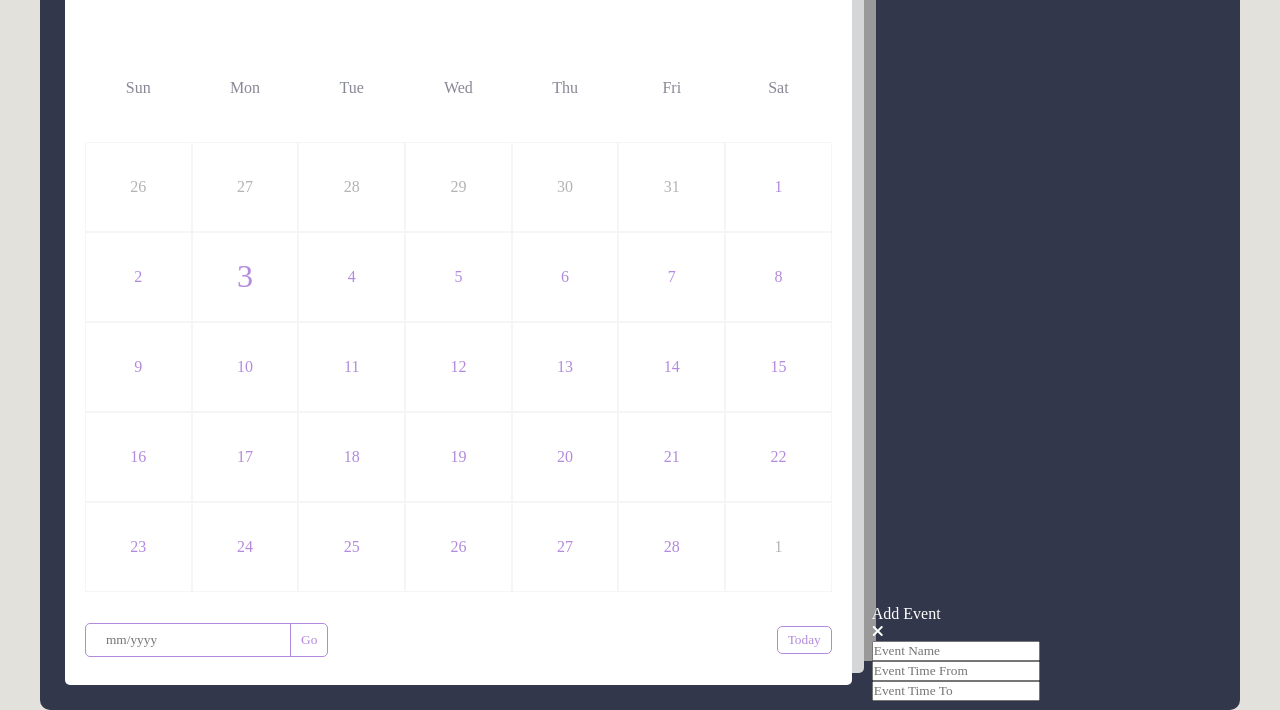
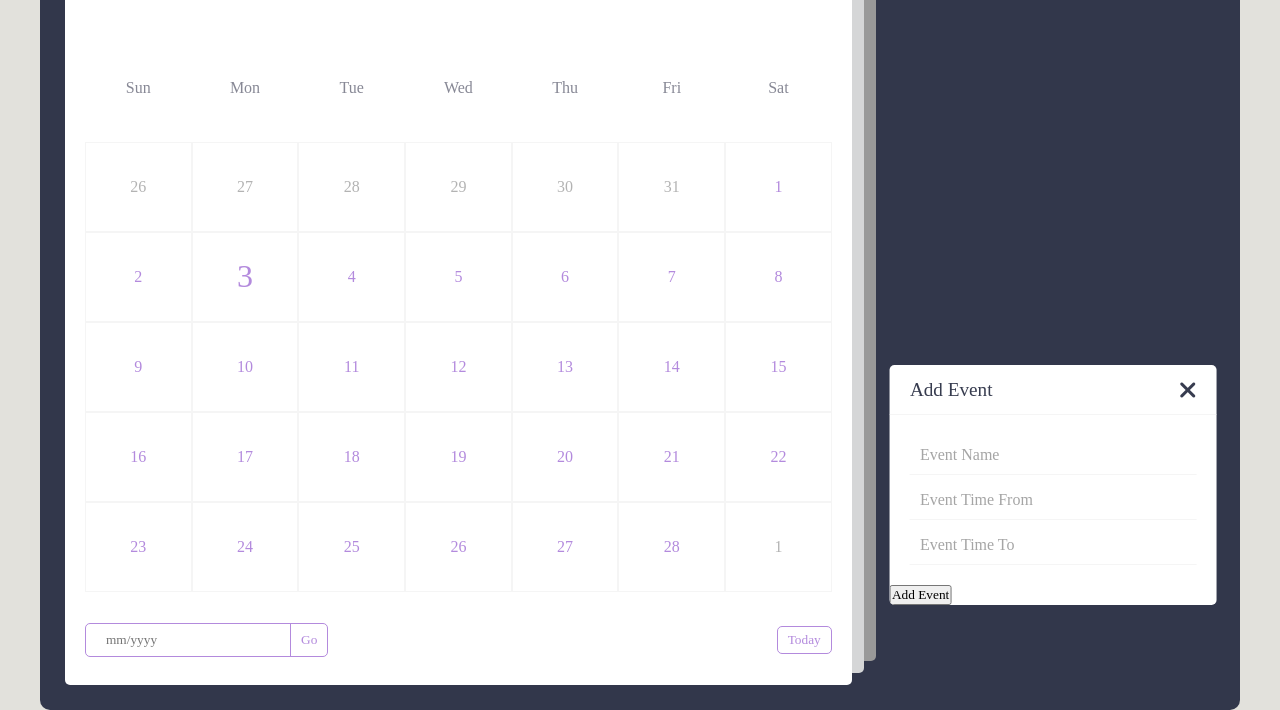
Before and after one commit to Evening-Star13/Calendar-ToDo, a plain HTML site: page index.html in a window 1280 px wide. Shown: the part 140-850 px from the top of the page. Drawn offline with Linux system fonts and the light colour scheme.

Commit message:
Adding Event Button

```diff
--- a/index.html
+++ b/index.html
@@ -50,7 +50,7 @@
       <div class="events">
         <!--- add events through js --->
       </div>
-      <div class="add-event-wrapper">
+      <div class="add-event-wrapper active">
         <div class="add-event-header">
           <div class="title">Add Event</div>
           <i class="fas fa-times close"></i>
@@ -66,6 +66,9 @@
             <input type="text" placeholder="Event Time To" class="event-time-to">
           </div>
         </div>
+        <div class="add-event-footer">
+          <button class="add-event-btn">Add Event</button>
+        </div>
       </div>
     </div>
   </div>
--- a/styles.css
+++ b/styles.css
@@ -356,3 +356,87 @@ body {
 .event:hover::after {
   display: flex;
 }
+
+.add-event-wrapper {
+  position: absolute;
+  bottom: 100px;
+  left: 50%;
+  width: 90%;
+  max-height: 0;
+  overflow: hidden;
+  border-radius: 5px;
+  background-color: var(--secondary-clr);
+  transform: translateX(-50%);
+  transition: max-height 0.5s;
+}
+
+.add-event-wrapper.active {
+  max-height: 300px;
+}
+
+.add-event-header {
+  width: 100%;
+  height: 50px;
+  display: flex;
+  align-items: center;
+  justify-content: space-between;
+  padding: 0 20px;
+  color: #373c4f;
+  border-bottom: 1px solid #f5f5f5;
+}
+
+.add-event-header .close {
+  font-size: 1.5rem;
+  cursor: pointer;
+}
+
+.add-event-header .close:hover {
+  color: var(--primary-clr);
+}
+
+.add-event-header .title {
+  font-size: 1.2rem;
+  font-weight: 500;
+}
+
+.add-event-body {
+  width: 100%;
+  height: 100%;
+  display: flex;
+  flex-direction: column;
+  gap: 5px;
+  padding: 20px;
+}
+
+.add-event-body .add-event-input {
+  width: 100%;
+  height: 40px;
+  display: flex;
+  align-items: center;
+  justify-content: space-between;
+  gap: 10px;
+}
+
+.add-event-body .add-event-input input {
+  width: 100%;
+  height: 100%;
+  outline: none;
+  border: none;
+  border-bottom: 1px solid #f5f5f5;
+  padding: 0 10px;
+  font-size: 1rem;
+  font-weight: 400;
+  color: #373c4f;
+}
+
+.add-event-body .add-event-input input::placeholder {
+  color: #a5a5a5;
+}
+
+.add-event-body .add-event-input input:focus {
+  border-color: var(--primary-clr);
+}
+
+.add-event-body .add-event-input input:focus::placeholder {
+  color: var(--primary-clr);
+}
```
